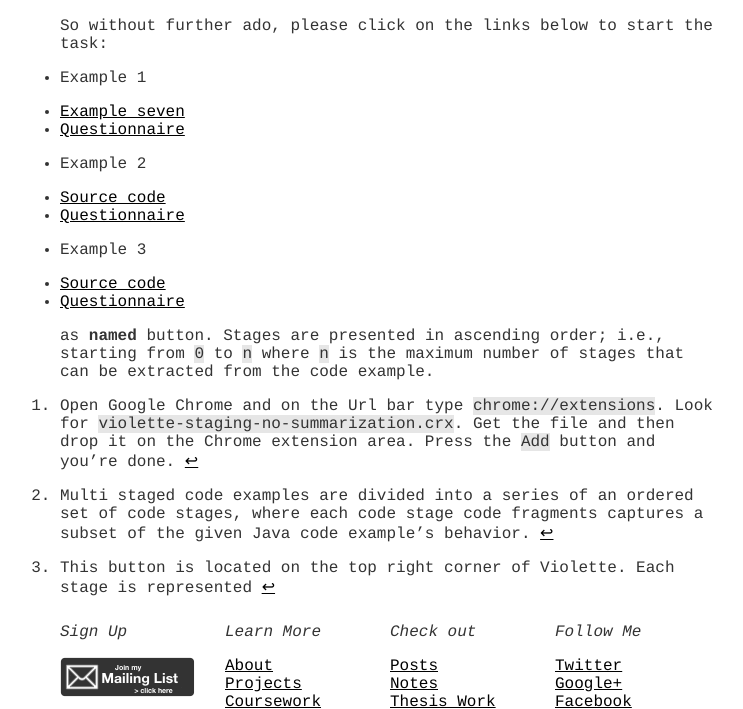
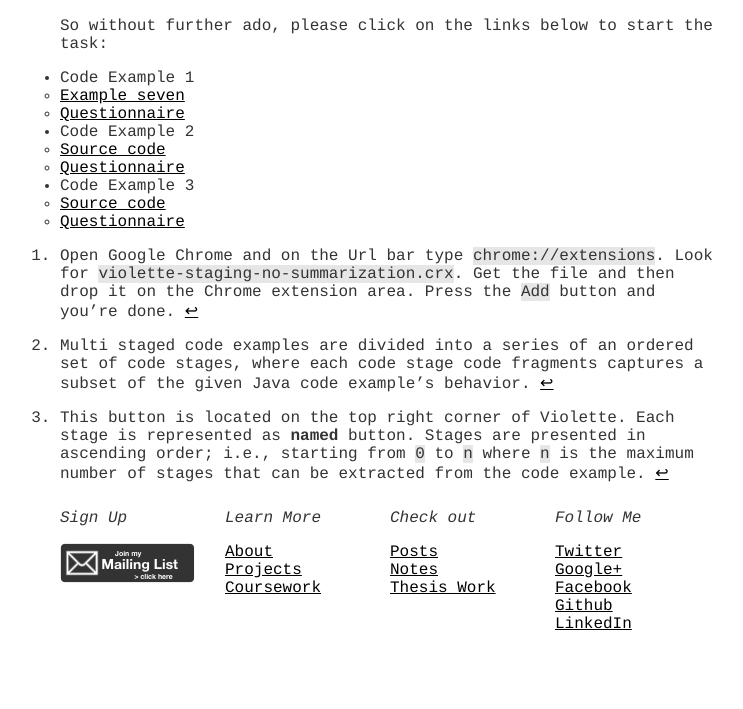
Before and after one commit to hsanchez/hsanchez.github.io, a Jekyll site: the page built from posts/thesiswork/tools/_posts/2015-01-28-violette-multistage.md, in a window 1280 px wide and 900 px high, scrolled down 1894 px, cut to the strip 191-900 px from the top of the window. Shown: the whole strip, without its empty margins (250-993 px from the left). Built offline with Jekyll 4.4.1, drawn with Linux system fonts in a browser that asks for light colours; Markdown is read by kramdown in place of the engine named in the settings; after the commit the page ends 2734 px from its top, so only the background shows below that.

Commit message:
updated experiment pages

```diff
--- a/posts/thesiswork/tools/_posts/2015-01-28-violette-multistage.md
+++ b/posts/thesiswork/tools/_posts/2015-01-28-violette-multistage.md
@@ -95,29 +95,21 @@
 
 So without further ado, please click on the links below to start the task:
 
-* Example 1
-<ul>
-  <li><a href="http://stackoverflow.com/questions/26818478/generating-random-license-plate" target="_blank">Example seven</a></li>
-  <li><a href="http://bit.ly/1FV2Drr" target="_blank">Questionnaire</a></li>
-</ul>
+* Code Example 1
+    * <a href="http://stackoverflow.com/questions/26818478/generating-random-license-plate" target="_blank">Example seven</a>
+    * <a href="http://bit.ly/1FV2Drr" target="_blank">Questionnaire</a>
 
-* Example 2
-<ul>
-  <li><a href="http://stackoverflow.com/questions/21884805/libgdx-0-9-9-apply-cubemap-in-environment#22777350" target="_blank">Source code</a></li>
-  <li><a href="http://bit.ly/1BLdRe4" target="_blank">Questionnaire</a></li>
-</ul>
+* Code Example 2
+    * <a href="http://stackoverflow.com/questions/21884805/libgdx-0-9-9-apply-cubemap-in-environment#22777350" target="_blank">Source code</a>
+    * <a href="http://bit.ly/1BLdRe4" target="_blank">Questionnaire</a>
 
-* Example 3
-<ul>
-  <li><a href="http://stackoverflow.com/questions/14210307/android-how-to-get-specific-data-from-url-json#14210519" target="_blank">Source code</a></li>
-  <li><a href="http://bit.ly/1KNTkhw" target="_blank">Questionnaire</a></li>
-</ul>
+* Code Example 3
+    * <a href="http://stackoverflow.com/questions/14210307/android-how-to-get-specific-data-from-url-json#14210519" target="_blank">Source code</a>
+    * <a href="http://bit.ly/1KNTkhw" target="_blank">Questionnaire</a>
 
 
 [^1]: Open Google Chrome and on the Url bar type `chrome://extensions`. Look for `violette-staging-no-summarization.crx`. Get the file and then drop it on the Chrome extension area. Press the `Add` button and you're done.
 
 [^2]: Multi staged code examples are divided into a series of an ordered set of code stages, where each code stage code fragments captures a subset of the given Java code example’s behavior.
 
-[^3]: This button is located on the top right corner of Violette. Each stage is represented
-as __named__ button. Stages are presented in ascending order; i.e., starting from `0` to `n`
-where `n` is the maximum number of stages that can be extracted from the code example.
+[^3]: This button is located on the top right corner of Violette. Each stage is represented as __named__ button. Stages are presented in ascending order; i.e., starting from `0` to `n` where `n` is the maximum number of stages that can be extracted from the code example.
```
